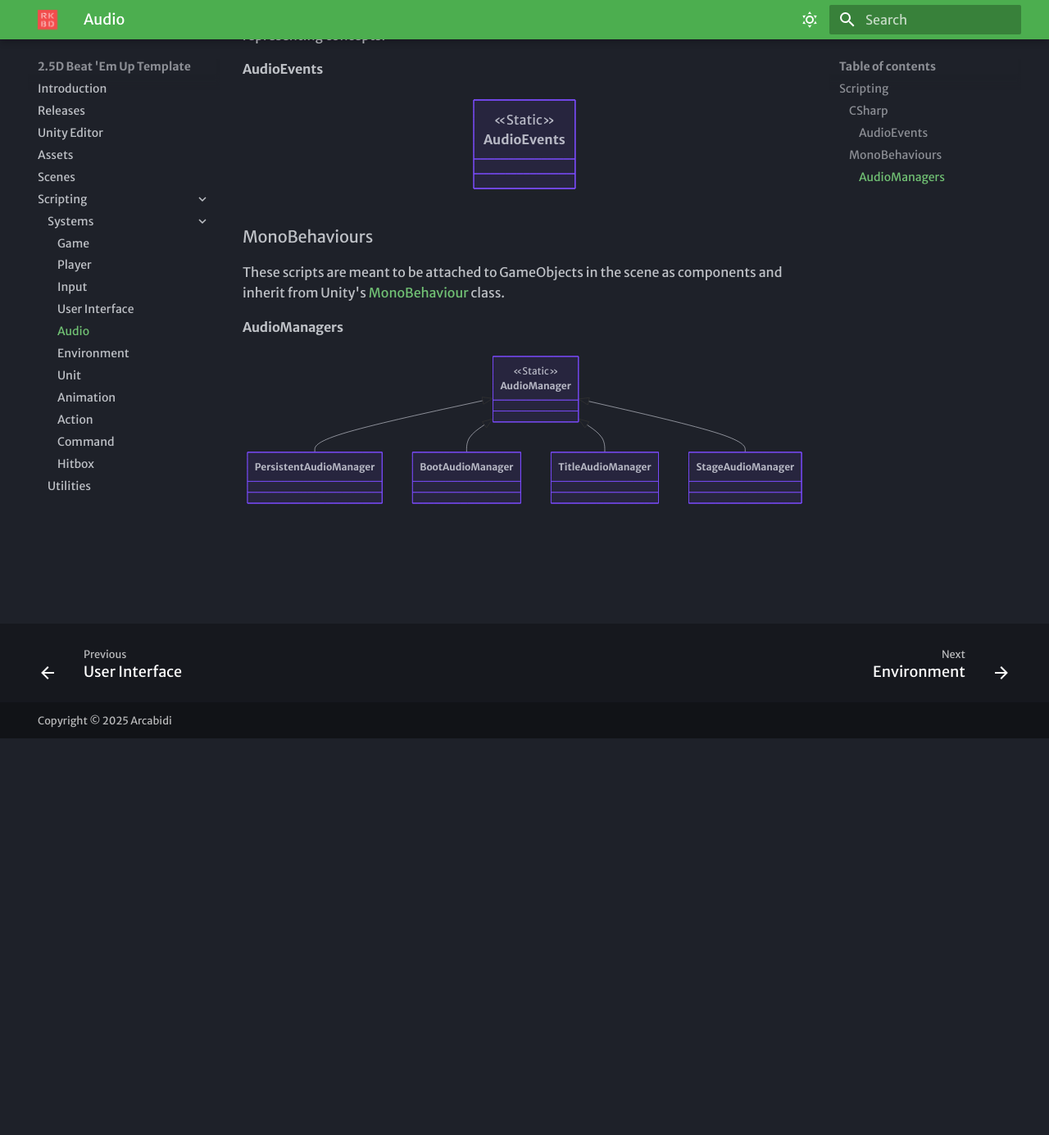
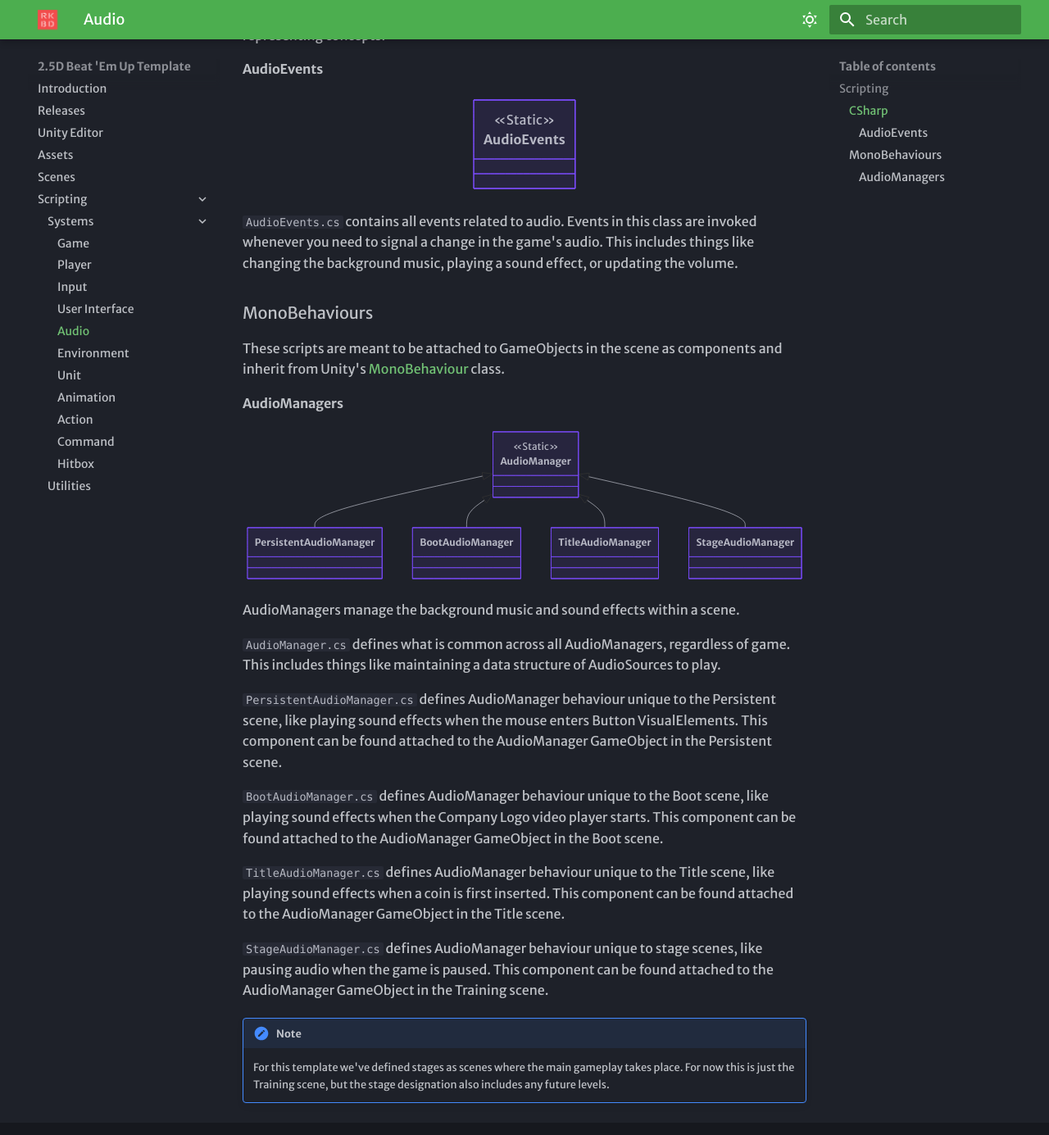
Before and after one commit to Arcabidi/2.5D-Beat-Em-Up-Template-Documentation, an MkDocs documentation site: the page built from docs/scripting/systems/audio.md, in a window 1280 px wide and 1400 px high, scrolled down 499 px. Shown: the top 1385 px of the window at 82% size. Built offline with MkDocs 1.6.1 and Material for MkDocs 9.7.7, drawn with Linux system fonts in a browser that asks for light colours; some web fonts are replaced.

Commit message:
Fourth content update

````diff
--- a/docs/scripting/systems/audio.md
+++ b/docs/scripting/systems/audio.md
@@ -20,6 +20,7 @@ classDiagram
         <<Static>>
     }
 ```
+`AudioEvents.cs` contains all events related to audio. Events in this class are invoked whenever you need to signal a change in the game's audio. This includes things like changing the background music, playing a sound effect, or updating the volume.
 
 ### MonoBehaviours
 
@@ -37,3 +38,19 @@ classDiagram
         <<Static>>
     }
 ```
+
+AudioManagers manage the background music and sound effects within a scene.
+
+`AudioManager.cs` defines what is common across all AudioManagers, regardless of game. This includes things like maintaining a data structure of AudioSources to play.
+
+`PersistentAudioManager.cs` defines AudioManager behaviour unique to the Persistent scene, like playing sound effects when the mouse enters Button VisualElements. This component can be found attached to the AudioManager GameObject in the Persistent scene.
+
+`BootAudioManager.cs` defines AudioManager behaviour unique to the Boot scene, like playing sound effects when the Company Logo video player starts. This component can be found attached to the AudioManager GameObject in the Boot scene.
+
+`TitleAudioManager.cs` defines AudioManager behaviour unique to the Title scene, like playing sound effects when a coin is first inserted. This component can be found attached to the AudioManager GameObject in the Title scene.
+
+`StageAudioManager.cs` defines AudioManager behaviour unique to stage scenes, like pausing audio when the game is paused. This component can be found attached to the AudioManager GameObject in the Training scene.
+
+!!! Note
+
+    For this template we've defined stages as scenes where the main gameplay takes place. For now this is just the Training scene, but the stage designation also includes any future levels.
````
Also changed, not shown: docs/scripting/systems/command.md (+8 -0 lines), docs/scripting/systems/environment.md (+4 -0 lines), docs/scripting/systems/user-interface.md (+9 -1 lines).
